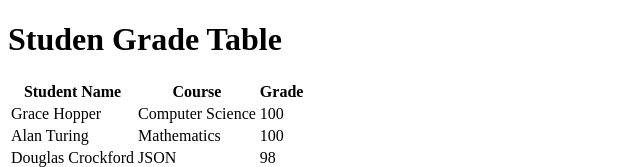
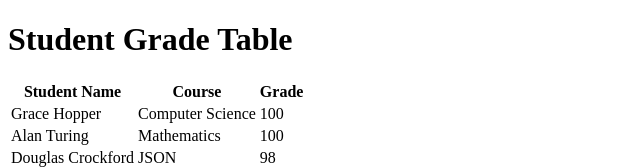
Before and after one commit to BenGrimmius/mod1-0822-code-solutions, a website: page html-tables/index.html in a window 1280 px wide. Shown: the top 167 px of the page, without its empty margins (0-640 px from the left). Drawn offline with Linux system fonts and the light colour scheme.

Commit message:
Complete html-table exercise

```diff
--- a/html-tables/index.html
+++ b/html-tables/index.html
@@ -7,7 +7,7 @@
   <title>HTML Tables</title>
 </head>
 <body>
-  <h1>Studen Grade Table</h1>
+  <h1>Student Grade Table</h1>
   <table>
     <thead>
       <tr>
```
